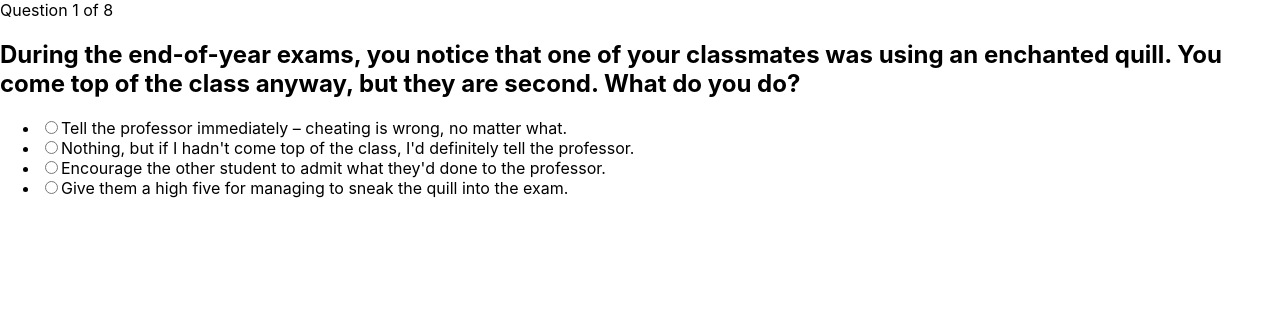
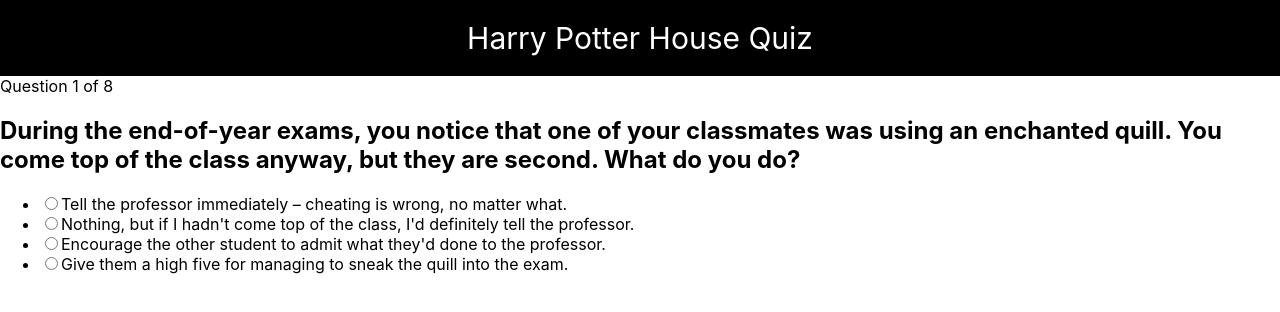
Before and after one commit to otsang3/harry-potter-quiz, a React (Create React App) app: page / in a window 1280 px wide. Shown: the top 312 px of the page. Built offline with nearby package versions, Linux system fonts and the light colour scheme.

Commit message:
added header

```diff
--- a/src/App.js
+++ b/src/App.js
@@ -1,9 +1,9 @@
 import React, { useState, useEffect } from 'react';
 import './App.css';
-import Question from './components/Question';
 import quizQuestions from './api/quizQuestions';
 import Quiz from './components/Quiz';
 import Result from './components/Result';
+import Header from './components/Header';
 
 function App() {
 
@@ -104,6 +104,7 @@ function App() {
 
   return (
     <div>
+      <Header/>
       {state.result ? renderResult() : renderQuiz()}
     </div>
 
--- /dev/null
+++ b/src/components/Header.js
@@ -0,0 +1,12 @@
+import React from 'react';
+
+function Header() {
+
+    return(
+        <div className="header">
+            Harry Potter House Quiz
+        </div>
+    )
+}
+
+export default Header
--- a/src/index.css
+++ b/src/index.css
@@ -11,3 +11,11 @@ code {
   font-family: source-code-pro, Menlo, Monaco, Consolas, 'Courier New',
     monospace;
 }
+
+.header {
+  padding: 20px;
+  text-align: center;
+  background: #000000;
+  color: white;
+  font-size: 30px;
+}
```
